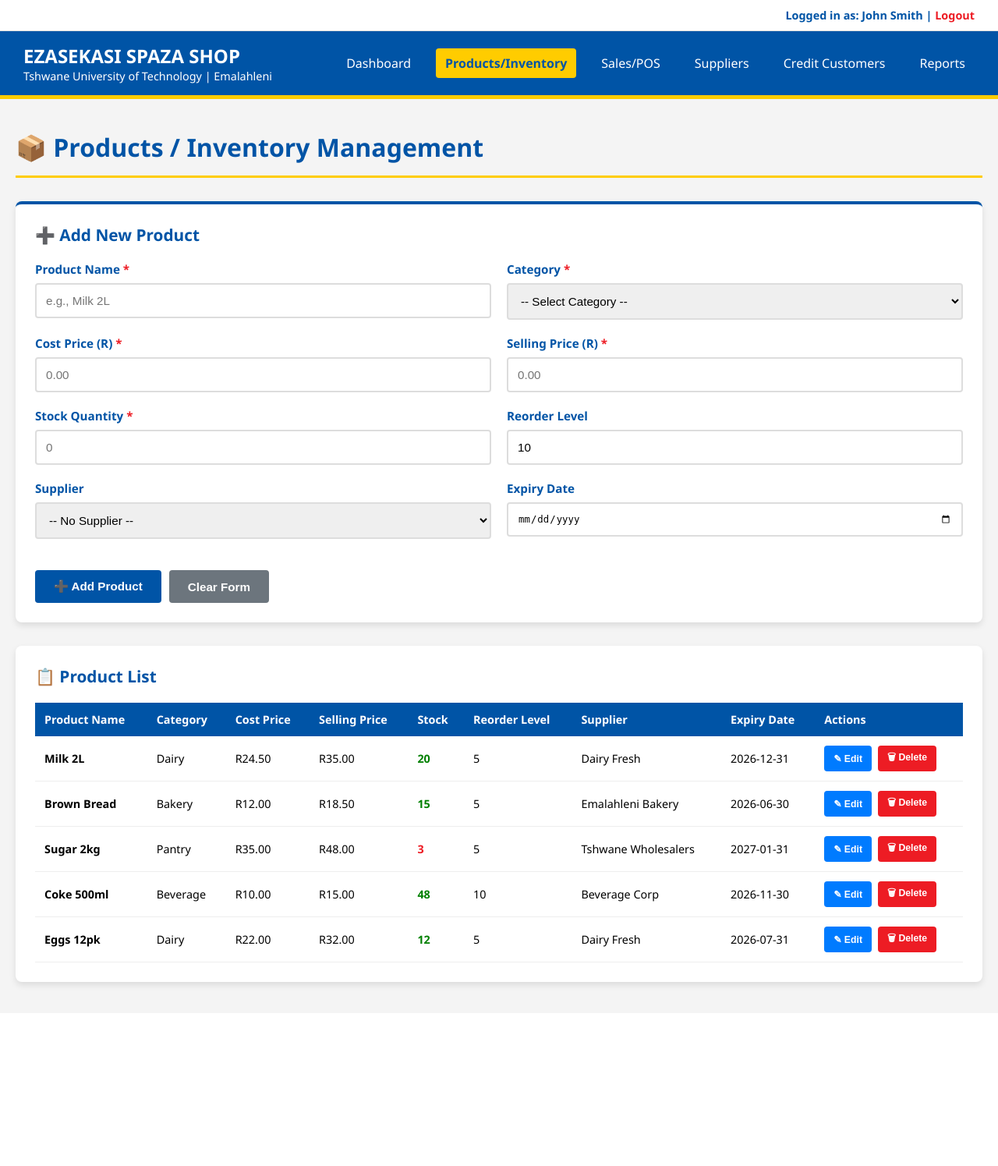
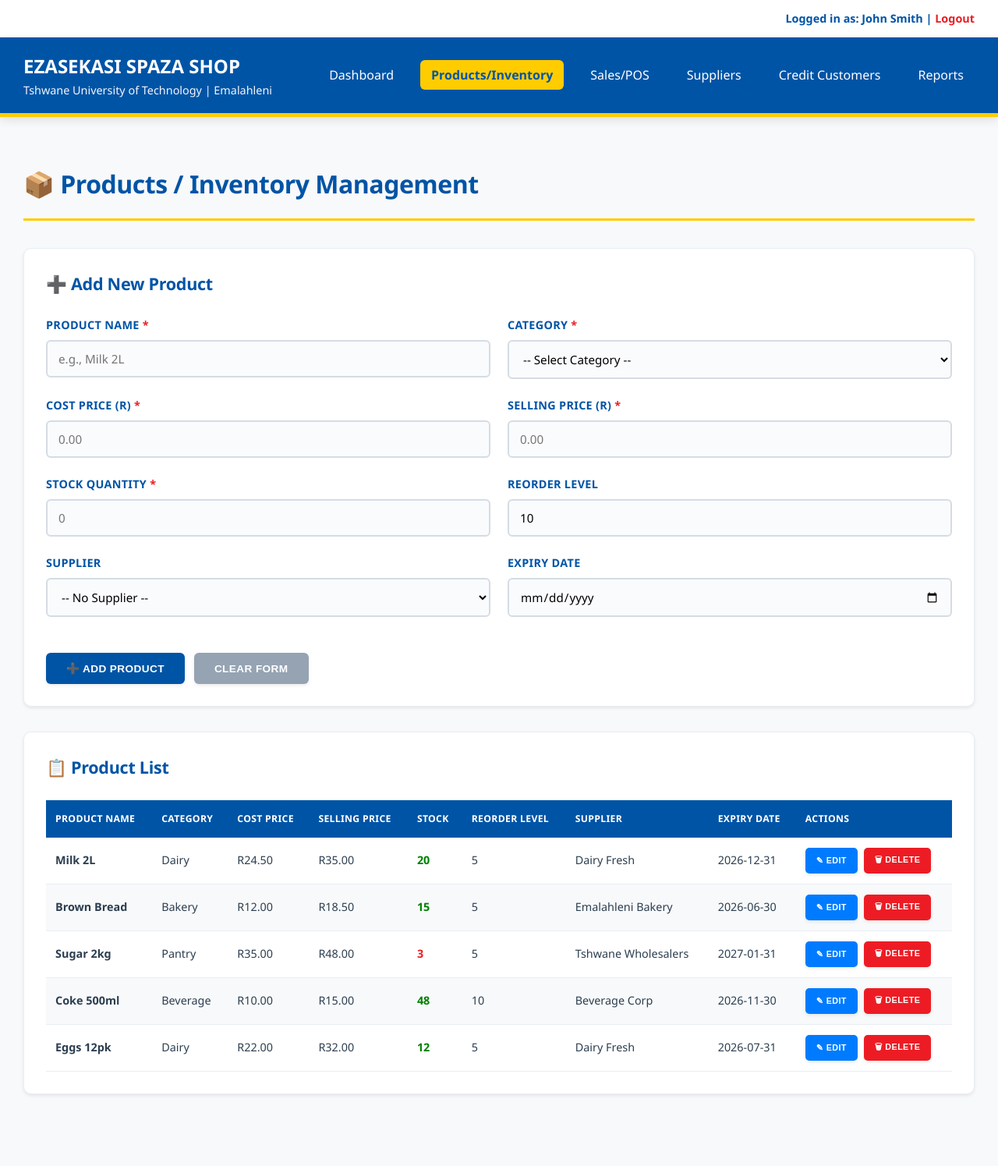
Before and after one commit to mapulebuilds/EzasekasiSystem, a Flask app: page /products in a window 1280 px wide. Shown: the whole page at 78% size. Before the commit the page ends 1269 px from the top, so only its background shows below. Run offline with Flask 3, Linux system fonts and the light colour scheme; a user stored in the database is signed in; data comes from the database, SQL or seed files in the repository.

Commit message:
Improve products page UI: enhanced spacing, typography, shadows, zebra striping, and hover effects

```diff
--- a/templates/products.html
+++ b/templates/products.html
@@ -6,35 +6,53 @@
     <style>
         :root {
             --tut-blue: #0054a6;
+            --tut-blue-light: #1e6ab8;
             --tut-yellow: #ffcc00;
             --tut-red: #ed1c24;
+            --tut-red-light: #f54747;
+            --shadow-sm: 0 2px 4px rgba(0,0,0,0.08);
+            --shadow-md: 0 4px 12px rgba(0,0,0,0.1);
+            --transition: all 0.3s cubic-bezier(0.4, 0, 0.2, 1);
         }
 
         * { margin: 0; padding: 0; box-sizing: border-box; }
-        body { font-family: 'Segoe UI', sans-serif; background: #f4f4f4; }
+        body { font-family: 'Segoe UI', -apple-system, BlinkMacSystemFont, sans-serif; background: #f8f9fa; color: #2c3e50; line-height: 1.6; }
 
         .user-bar {
             text-align: right;
             background: #fff;
             color: var(--tut-blue);
-            font-weight: bold;
-            padding: 10px 30px;
-            border-bottom: 1px solid #ddd;
+            font-weight: 600;
+            padding: 12px 30px;
+            border-bottom: 1px solid #e8eef5;
             font-size: 0.9em;
+        }
+
+        .user-bar a {
+            color: var(--tut-red);
+            text-decoration: none;
+            transition: var(--transition);
+            font-weight: 600;
+        }
+
+        .user-bar a:hover {
+            color: var(--tut-red-light);
+            text-decoration: underline;
         }
 
         .navbar {
             background: var(--tut-blue);
             color: white;
-            padding: 15px 30px;
+            padding: 18px 30px;
             display: flex;
             justify-content: space-between;
             align-items: center;
             border-bottom: 5px solid var(--tut-yellow);
+            box-shadow: var(--shadow-md);
         }
 
-        .navbar-brand { font-size: 1.5em; font-weight: bold; }
-        .navbar-campus { font-size: 0.9em; }
+        .navbar-brand { font-size: 1.5em; font-weight: 700; }
+        .navbar-campus { font-size: 0.9em; opacity: 0.95; }
 
         .navbar-menu {
             display: flex;
@@ -45,69 +63,81 @@
         .navbar-menu a {
             color: white;
             text-decoration: none;
-            padding: 8px 12px;
-            border-radius: 4px;
-            transition: background 0.3s;
+            padding: 8px 14px;
+            border-radius: 6px;
+            transition: var(--transition);
+            font-weight: 500;
         }
 
         .navbar-menu a:hover {
-            background: rgba(255, 255, 255, 0.2);
+            background: rgba(255, 255, 255, 0.15);
+            transform: translateY(-1px);
         }
 
         .navbar-menu a.active {
             background: var(--tut-yellow);
             color: var(--tut-blue);
-            font-weight: bold;
+            font-weight: 700;
         }
 
-        .container { max-width: 1400px; margin: 20px auto; padding: 20px; }
+        .container { max-width: 1400px; margin: 30px auto; padding: 30px; }
 
         .page-title {
             color: var(--tut-blue);
-            margin-bottom: 30px;
+            margin-bottom: 35px;
             border-bottom: 3px solid var(--tut-yellow);
-            padding-bottom: 15px;
+            padding-bottom: 18px;
+            font-size: 2em;
+            font-weight: 600;
+            letter-spacing: -0.5px;
         }
 
         .alert {
-            padding: 15px;
-            border-radius: 6px;
-            margin-bottom: 20px;
+            padding: 16px 18px;
+            border-radius: 8px;
+            margin-bottom: 24px;
             border-left: 5px solid;
+            display: flex;
+            align-items: center;
+            gap: 12px;
+            font-weight: 500;
+            box-shadow: var(--shadow-sm);
         }
 
         .alert-success {
             background: #d4edda;
-            color: #155724;
+            color: #1e7e34;
             border-left-color: #28a745;
         }
 
         .alert-error {
             background: #f8d7da;
-            color: #721c24;
+            color: #b8181f;
             border-left-color: var(--tut-red);
         }
 
         .form-section {
             background: white;
-            padding: 25px;
-            border-radius: 8px;
-            box-shadow: 0 4px 8px rgba(0,0,0,0.1);
-            margin-bottom: 30px;
+            padding: 28px;
+            border-radius: 10px;
+            box-shadow: var(--shadow-sm);
+            margin-bottom: 32px;
             border-top: 4px solid var(--tut-blue);
+            border: 1px solid #e8eef5;
         }
 
         .form-title {
             color: var(--tut-blue);
-            font-size: 1.3em;
-            margin-bottom: 20px;
-            font-weight: bold;
+            font-size: 1.35em;
+            margin-bottom: 24px;
+            font-weight: 600;
+            letter-spacing: -0.3px;
         }
 
         .form-grid {
             display: grid;
             grid-template-columns: 1fr 1fr;
-            gap: 20px;
+            gap: 22px;
         }
 
         .form-group {
@@ -121,72 +151,88 @@
 
         label {
             color: var(--tut-blue);
-            font-weight: bold;
+            font-weight: 600;
             margin-bottom: 8px;
-            font-size: 0.95em;
+            font-size: 0.9em;
+            text-transform: uppercase;
+            letter-spacing: 0.3px;
         }
 
         input, select, textarea {
-            padding: 12px;
-            border: 2px solid #ddd;
-            border-radius: 4px;
+            padding: 12px 14px;
+            border: 2px solid #d5dce3;
+            border-radius: 6px;
             font-size: 0.95em;
-            transition: border-color 0.3s;
+            transition: var(--transition);
+            background: #fafbfc;
+            font-family: inherit;
         }
 
         input:focus, select:focus, textarea:focus {
             outline: none;
             border-color: var(--tut-blue);
-            box-shadow: 0 0 4px rgba(0, 84, 166, 0.2);
+            background: white;
+            box-shadow: 0 0 0 3px rgba(0, 84, 166, 0.1);
         }
 
         .button-group {
             display: flex;
-            gap: 10px;
-            margin-top: 20px;
+            gap: 12px;
+            margin-top: 24px;
             grid-column: 1 / -1;
         }
 
         .btn {
-            padding: 12px 24px;
+            padding: 12px 26px;
             border: none;
-            border-radius: 4px;
+            border-radius: 6px;
             cursor: pointer;
-            font-weight: bold;
-            font-size: 0.95em;
-            transition: background 0.3s;
+            font-weight: 600;
+            font-size: 0.85em;
+            transition: var(--transition);
+            text-transform: uppercase;
+            letter-spacing: 0.4px;
         }
 
         .btn-primary {
             background: var(--tut-blue);
             color: white;
+            box-shadow: var(--shadow-sm);
         }
 
         .btn-primary:hover {
-            background: #003d7a;
+            background: var(--tut-blue-light);
+            transform: translateY(-2px);
+            box-shadow: var(--shadow-md);
         }
 
         .btn-reset {
-            background: #6c757d;
+            background: #95a3b3;
             color: white;
+            box-shadow: var(--shadow-sm);
         }
 
         .btn-reset:hover {
-            background: #5a6268;
+            background: #7a8391;
+            transform: translateY(-2px);
+            box-shadow: var(--shadow-md);
         }
 
         .table-section {
             background: white;
-            padding: 25px;
-            border-radius: 8px;
-            box-shadow: 0 4px 8px rgba(0,0,0,0.1);
+            padding: 28px;
+            border-radius: 10px;
+            box-shadow: var(--shadow-sm);
+            border: 1px solid #e8eef5;
+            margin-bottom: 32px;
         }
 
         .table-title {
             color: var(--tut-blue);
-            font-size: 1.3em;
-            margin-bottom: 20px;
-            font-weight: bold;
+            font-size: 1.35em;
+            margin-bottom: 24px;
+            font-weight: 600;
+            letter-spacing: -0.3px;
         }
 
         table {
@@ -198,28 +244,40 @@
         th {
             background: var(--tut-blue);
             color: white;
-            padding: 12px;
+            padding: 14px 12px;
             text-align: left;
-            font-weight: bold;
+            font-weight: 600;
+            letter-spacing: 0.3px;
+            text-transform: uppercase;
+            font-size: 0.85em;
         }
 
         td {
-            padding: 12px;
-            border-bottom: 1px solid #eee;
+            padding: 13px 12px;
+            border-bottom: 1px solid #e8eef5;
         }
 
-        tr:hover {
-            background: #f9f9f9;
+        tbody tr:nth-child(even) {
+            background: #f8f9fa;
+        }
+
+        tbody tr:hover {
+            background: #f0f4f8;
+            transition: background 0.2s ease;
         }
 
         .table-actions {
             display: flex;
             gap: 8px;
+            flex-wrap: wrap;
         }
 
         .btn-small {
-            padding: 6px 12px;
-            font-size: 0.85em;
+            padding: 7px 14px;
+            font-size: 0.75em;
+            border-radius: 5px;
+            box-shadow: var(--shadow-sm);
+            transition: var(--transition);
         }
 
         .btn-edit {
@@ -229,6 +287,8 @@
 
         .btn-edit:hover {
             background: #0056b3;
+            transform: translateY(-1px);
+            box-shadow: var(--shadow-md);
         }
 
         .btn-delete {
@@ -237,20 +297,54 @@
         }
 
         .btn-delete:hover {
-            background: #c91d1d;
+            background: var(--tut-red-light);
+            transform: translateY(-1px);
+            box-shadow: var(--shadow-md);
         }
 
         .empty-message {
             text-align: center;
-            padding: 40px;
-            color: #999;
+            padding: 48px 20px;
+            color: #95a3b3;
+            font-size: 0.95em;
         }
 
         .required {
             color: var(--tut-red);
+            font-weight: 600;
+        }
+
+        @media (max-width: 1024px) {
+            .form-grid {
+                grid-template-columns: 1fr;
+            }
+
+            table {
+                font-size: 0.85em;
+            }
+
+            .btn-small {
+                padding: 6px 10px;
+                font-size: 0.7em;
+            }
         }
 
         @media (max-width: 768px) {
+            .container {
+                padding: 20px;
+                margin: 16px auto;
+            }
+
+            .page-title {
+                font-size: 1.6em;
+                margin-bottom: 24px;
+            }
+
+            .form-section,
+            .table-section {
+                padding: 20px;
+            }
+
             .form-grid {
                 grid-template-columns: 1fr;
             }
@@ -258,13 +352,46 @@
             .table-actions {
                 flex-direction: column;
             }
+
+            .btn-small {
+                width: 100%;
+                text-align: center;
+            }
+        }
+
+        @media (max-width: 480px) {
+            .container {
+                padding: 12px;
+                margin: 12px auto;
+            }
+
+            .page-title {
+                font-size: 1.3em;
+                margin-bottom: 20px;
+            }
+
+            .navbar {
+                flex-direction: column;
+                gap: 12px;
+                padding: 12px;
+            }
+
+            .navbar-menu {
+                flex-wrap: wrap;
+                gap: 8px;
+            }
+
+            .navbar-menu a {
+                padding: 6px 10px;
+                font-size: 0.8em;
+            }
         }
     </style>
 </head>
 <body>
 
 <div class="user-bar">
-    Logged in as: {{ user }} | <a href="/logout" style="color: var(--tut-red); text-decoration: none;">Logout</a>
+    Logged in as: {{ user }} | <a href="/logout">Logout</a>
 </div>
 
 <div class="navbar">
```
